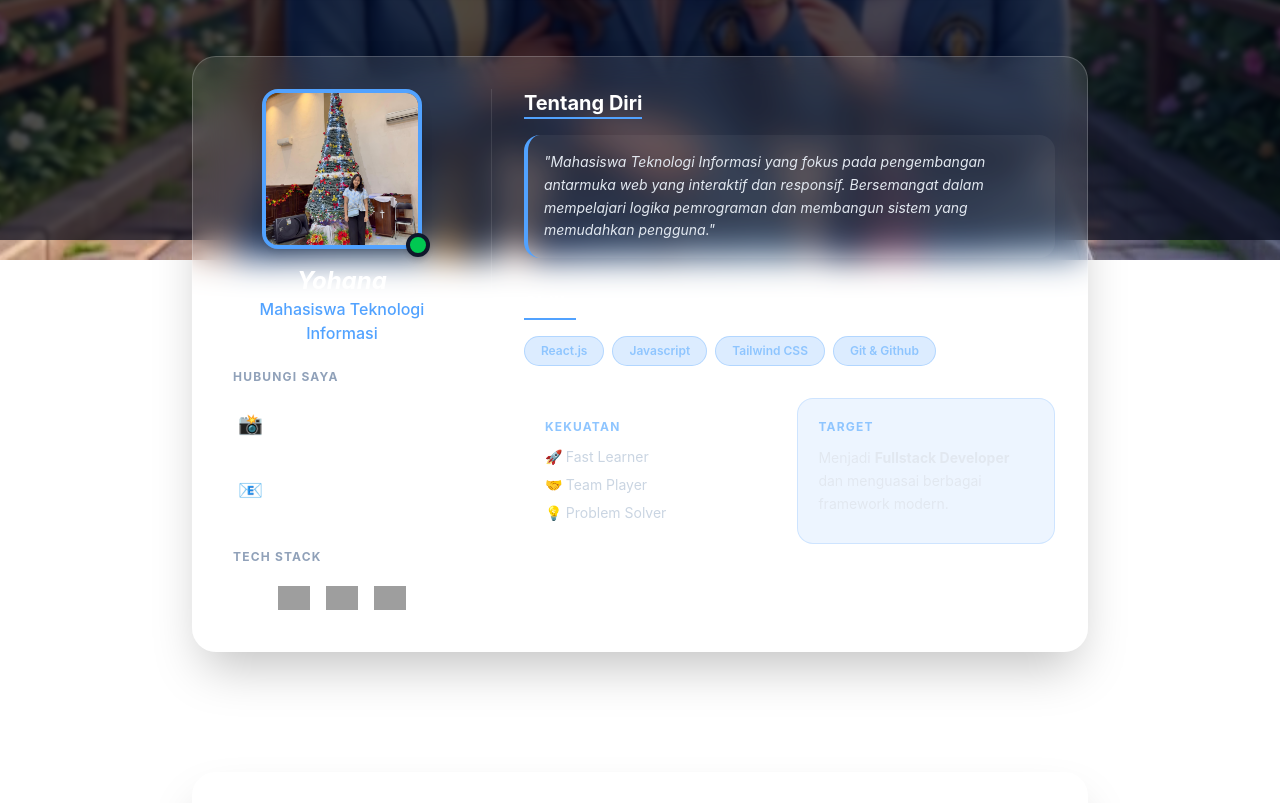
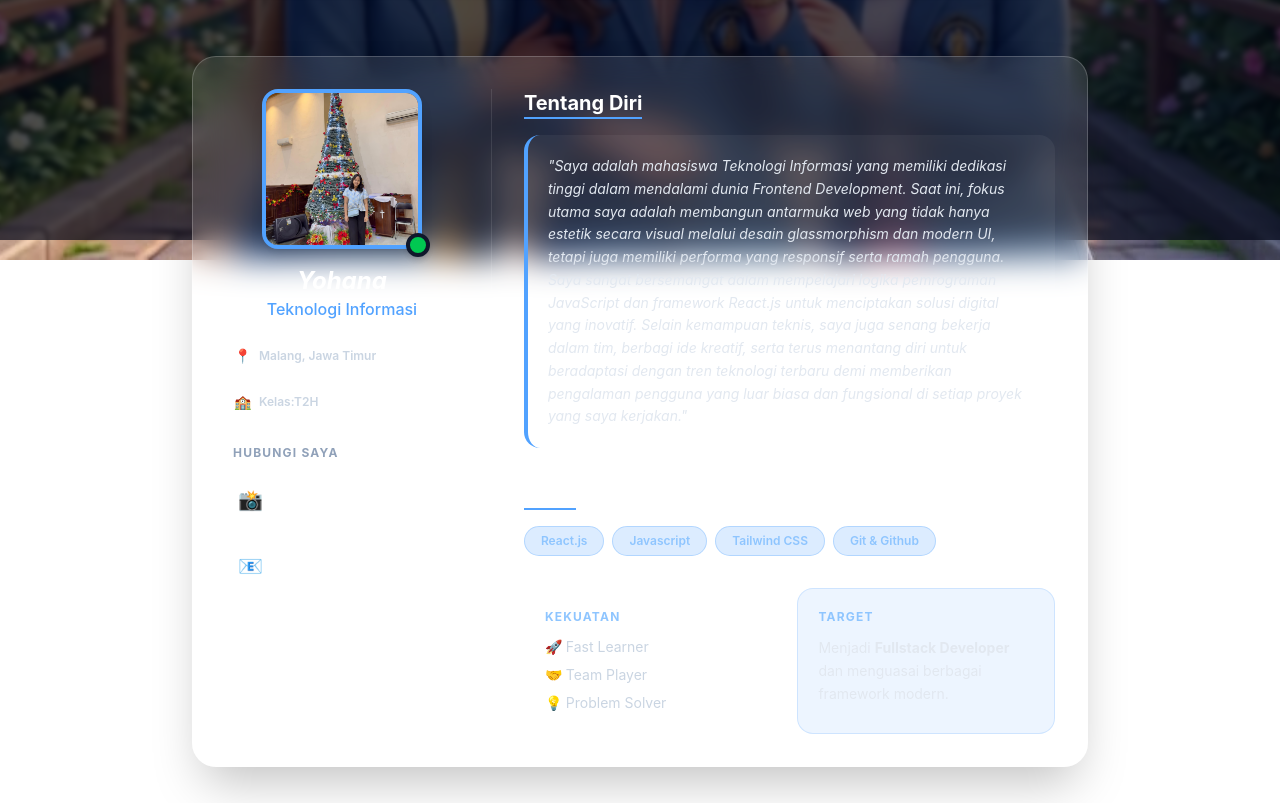
Before and after one commit to noviaflinputri-source/tugas-profil-tim, a React (Vite) app: page / in a window 1280 px wide. Shown: the part 560-1363 px from the top of the page. Built offline with nearby package versions, Linux system fonts and the light colour scheme; grey boxes are pictures that could not be loaded.

Commit message:
apakah ini udah

```diff
--- a/src/yohana.jsx
+++ b/src/yohana.jsx
@@ -5,10 +5,9 @@ const Yohana = () => {
     <div className="max-w-4xl w-full bg-white/10 backdrop-blur-lg rounded-3xl p-8 border border-white/20 text-white shadow-2xl transition-all hover:border-blue-400/50 my-10">
       <div className="flex flex-col md:flex-row gap-8">
 
-        {/* KOLOM KIRI: FOTO & KONTAK */}
+        {/* KOLOM KIRI: FOTO & DETAIL DASAR */}
         <div className="md:w-1/3 flex flex-col items-center border-b md:border-b-0 md:border-r border-white/10 pb-6 md:pb-0 md:pr-8">
           <div className="relative inline-block mb-4 group">
-            {/* Pastikan foto kamu ada di folder public dengan nama yohana.jpg */}
             <img
               src="/yohana.jpg"
               alt="Yohana"
@@ -18,7 +17,19 @@ const Yohana = () => {
           </div>
 
           <h2 className="text-2xl font-bold italic">Yohana</h2>
-          <p className="text-blue-400 font-medium mb-6">Mahasiswa Teknologi Informasi</p>
+          <p className="text-blue-400 font-medium mb-4">Teknologi Informasi</p>
+
+          {/* BAGIAN BARU: DOMISILI & KELAS */}
+          <div className="w-full space-y-2 mb-6">
+            <div className="flex items-center gap-2 bg-white/5 p-2 rounded-lg border border-white/5">
+              <span className="text-sm">📍</span>
+              <p className="text-xs font-semibold text-slate-300">Malang, Jawa Timur</p>
+            </div>
+            <div className="flex items-center gap-2 bg-white/5 p-2 rounded-lg border border-white/5">
+              <span className="text-sm">🏫</span>
+              <p className="text-xs font-semibold text-slate-300">Kelas:T2H</p>
+            </div>
+          </div>
 
           <div className="w-full space-y-3 text-left">
             <h3 className="text-xs font-bold uppercase tracking-widest text-slate-400 px-2">Hubungi Saya</h3>
@@ -28,26 +39,17 @@ const Yohana = () => {
             </div>
             <div className="flex items-center gap-3 bg-white/5 p-3 rounded-xl hover:bg-blue-400/20 transition cursor-pointer border border-white/5">
               <span className="text-xl">📧</span>
-              <p className="text-xs font-medium truncate">sitorusyohana1@gmail.com</p>
-            </div>
-          </div>
-
-          <div className="w-full mt-8 space-y-3 text-left">
-            <h3 className="text-xs font-bold uppercase tracking-widest text-slate-400 px-2">Tech Stack</h3>
-            <div className="flex gap-4 p-2 bg-white/5 rounded-xl border border-white/5 justify-center">
-                <img src="https://cdn.worldvectorlogo.com/logos/react-2.svg" className="h-6 hover:scale-110 transition" alt="React" />
-                <img src="https://cdn.worldvectorlogo.com/logos/tailwind-css-2.svg" className="h-6 hover:scale-110 transition" alt="Tailwind" />
-                <img src="https://cdn.worldvectorlogo.com/logos/visual-studio-code-1.svg" className="h-6 hover:scale-110 transition" alt="VSCode" />
+              <p className="text-xs font-medium truncate">sitorusyohana15@gmail.com</p>
             </div>
           </div>
         </div>
 
-        {/* KOLOM KANAN: DETAIL INFO */}
+        {/* KOLOM KANAN: DESKRIPSI & SKILLS */}
         <div className="md:w-2/3 space-y-8 text-left">
           <section>
             <h3 className="text-xl font-bold border-b-2 border-blue-400 inline-block mb-4">Tentang Diri</h3>
-            <p className="text-slate-200 leading-relaxed text-sm italic bg-white/5 p-4 rounded-2xl border-l-4 border-blue-400">
-              "Mahasiswa Teknologi Informasi yang fokus pada pengembangan antarmuka web yang interaktif dan responsif. Bersemangat dalam mempelajari logika pemrograman dan membangun sistem yang memudahkan pengguna."
+            <p className="text-slate-200 leading-relaxed text-sm italic bg-white/5 p-5 rounded-2xl border-l-4 border-blue-400">
+              "Saya adalah mahasiswa Teknologi Informasi yang memiliki dedikasi tinggi dalam mendalami dunia Frontend Development. Saat ini, fokus utama saya adalah membangun antarmuka web yang tidak hanya estetik secara visual melalui desain glassmorphism dan modern UI, tetapi juga memiliki performa yang responsif serta ramah pengguna. Saya sangat bersemangat dalam mempelajari logika pemrograman JavaScript dan framework React.js untuk menciptakan solusi digital yang inovatif. Selain kemampuan teknis, saya juga senang bekerja dalam tim, berbagi ide kreatif, serta terus menantang diri untuk beradaptasi dengan tren teknologi terbaru demi memberikan pengalaman pengguna yang luar biasa dan fungsional di setiap proyek yang saya kerjakan."
             </p>
           </section>
 
@@ -83,5 +85,4 @@ const Yohana = () => {
   );
 };
 
-// EXPORT SUPAYA BISA DIPANGGIL DI APP.JSX
 export default Yohana;
```
